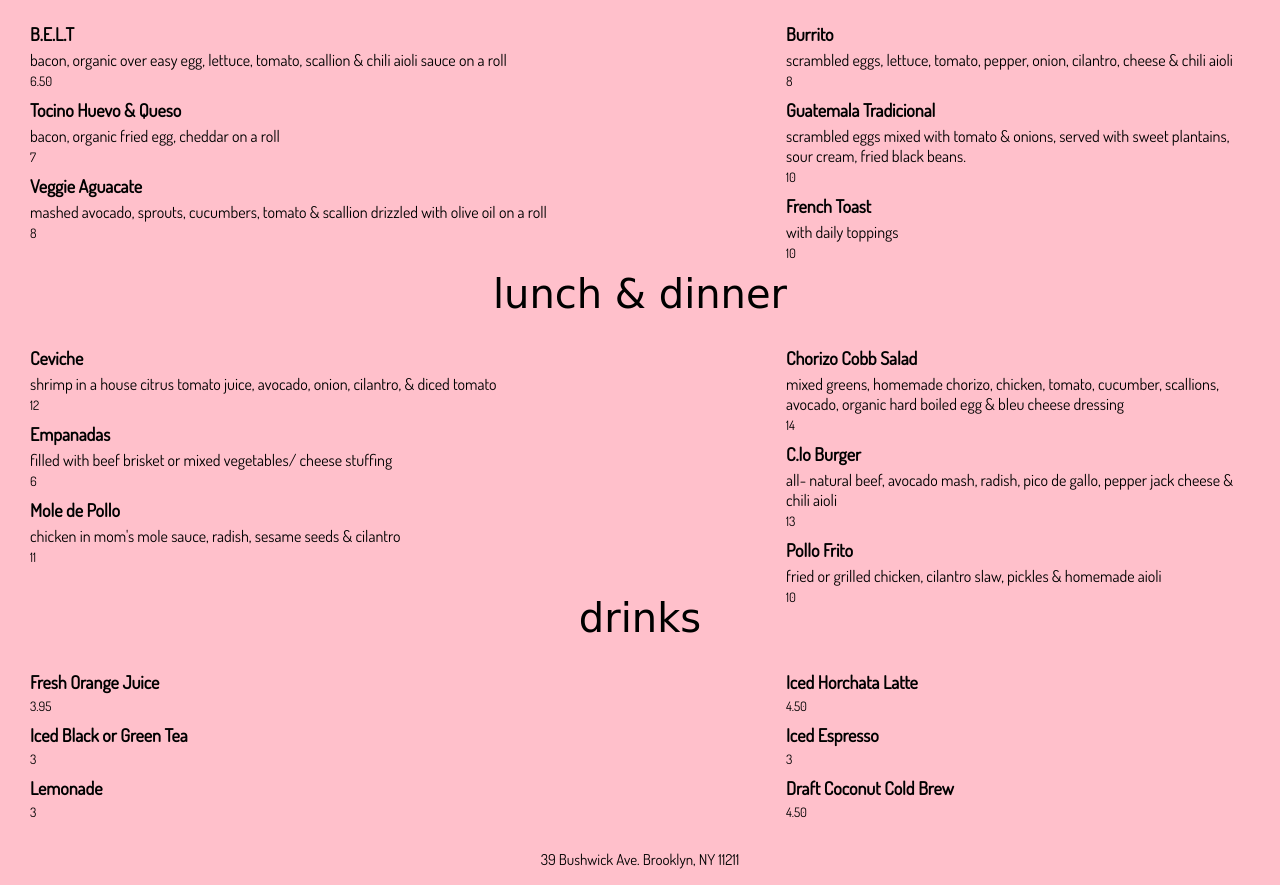
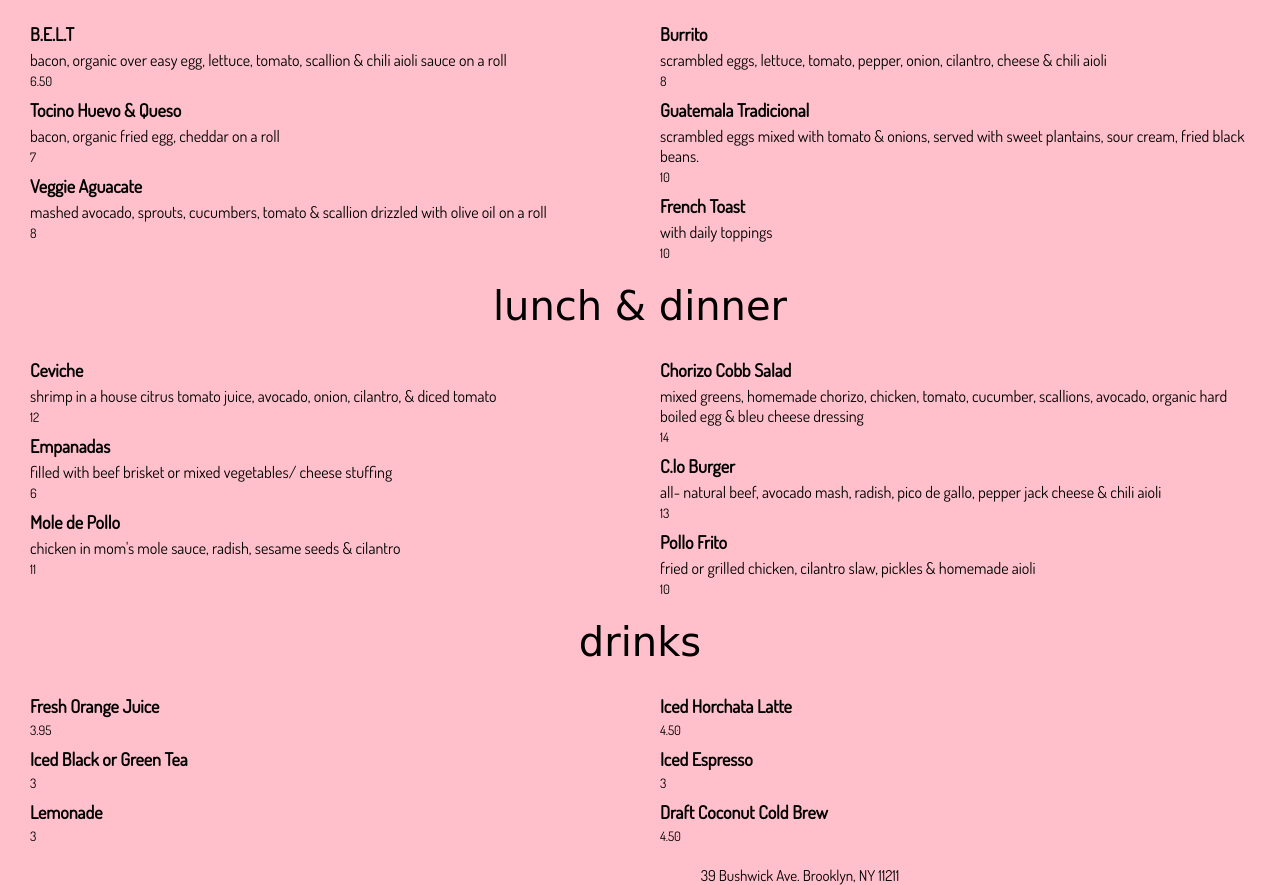
Before and after one commit to dadadadahee/CoreInteraction, a plain HTML site: page homework/cLo_menu.html in a window 1280 px wide. Shown: the part 326-1211 px from the top of the page. Drawn offline with Linux system fonts and the light colour scheme; a web font is replaced by a local one.

Commit message:
Cafe menu assignment :100:

```diff
--- a/homework/cLo_menu.html
+++ b/homework/cLo_menu.html
@@ -2,12 +2,11 @@
 <html>
 <head>
 	<meta charset="utf-8">
-	<meta http-equiv="X-UA-Compatible" content="IE=edge" />
 	<link rel="stylesheet" href="index.css">
 	<link href="https://fonts.googleapis.com/css?family=Cabin+Sketch" rel="stylesheet">
 	<link href="https://fonts.googleapis.com/css?family=Dosis" rel="stylesheet">
 	<title>Welcome to c.Lo Cafe</title>
-	<meta name="viewport" content="width=device-width, initial-scale=1">
+
 
 </head>
 <body>
@@ -28,7 +27,7 @@
 <br>
 <br>
 
-<center id="breakfast">breakfast</center>
+<div id="breakfast" class="center">breakfast</div>
 <div class="columnscontainer">
 	<div class="leftcolumn">
 		<div class="container">
@@ -72,7 +71,7 @@
 
 
 
-<center id="lunchanddinner">lunch &amp; dinner</center>
+<div id="lunchanddinner" class="center">lunch &amp; dinner</div>
 <div class="columnscontainer">
 	<div class="leftcolumn">
 		<div class="container">
@@ -118,7 +117,7 @@
 
 
 
-<center id="drinks">drinks</center>
+<div id="drinks" class="center">drinks</div>
 <div class="columnscontainer">
 	<div class="leftcolumn">
 		<div class="container">
@@ -155,6 +154,6 @@
 	</div>
 </div>
 
-	<footer>39 Bushwick Ave. Brooklyn, NY 11211</footer>
+<footer>39 Bushwick Ave. Brooklyn, NY 11211</footer>
 </body>
 </html>
--- a/homework/index.css
+++ b/homework/index.css
@@ -19,15 +19,20 @@ html,body {
 .columnscontainer, header { position: relative; margin: 10px; }
 
 .leftcolumn, .rightcolumn, header {
-	padding: 10px; width: 45%;
+	float:left;
+	padding: 10px; width: 50%;
 }
+
 
 .leftcolumn { margin-bottom: 10px;}
 
 
-center {
+.center {
 	font-size: 40px;
 	font-family: 'Cabin Sketch', cursive;
+	margin: auto;
+    width: 50%;
+    text-align: center;
 }
 
 h1 {
@@ -61,6 +66,7 @@ ul {
 	top: 0;
 	left: 0;
 	width: 100%;
+	z-index: 2;
 }
 
 nav li a {
@@ -113,14 +119,13 @@ footer {
 	font-family: 'Dosis', sans-serif;
 	font-size: 15px;
 	text-align: center;
-	margin-bottom: 20px;
+	margin-bottom: 50px;
+	margin: auto;
+    width: 50%;
 }
 
 
 
-
-@media screen and (min-width: 600px ) {
-  .leftcolumn { margin-right: 20px; }
-
-	.rightcolumn { position: absolute; top: 0; right: 0; width: 40%; }
+@media screen and (max-width: 600px ) {
+	.leftcolumn, .rightcolumn{ float:none; width: 90%; }
 }
```
